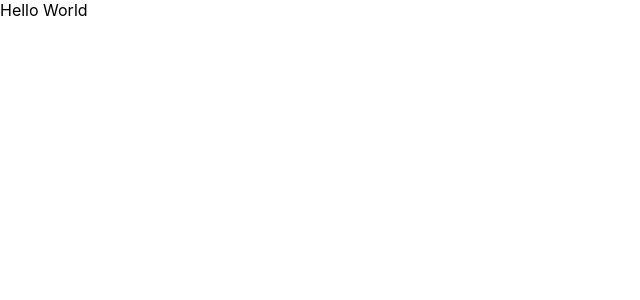
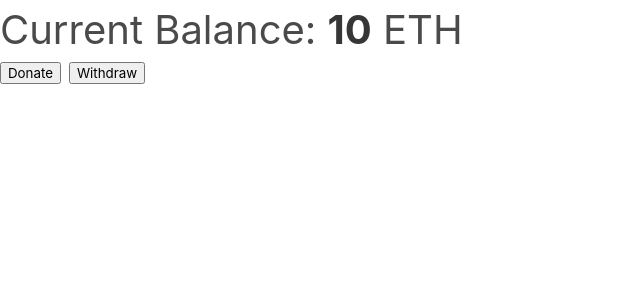
Before and after one commit to unknown91tech/faucet, a React (Create React App) app: page / in a window 1280 px wide. Shown: the top 300 px of the page, without its empty margins (0-640 px from the left). Built offline with nearby package versions, Linux system fonts and the light colour scheme.

Commit message:
till lec 67

```diff
--- a/package.json
+++ b/package.json
@@ -6,6 +6,7 @@
     "@testing-library/jest-dom": "^5.17.0",
     "@testing-library/react": "^13.4.0",
     "@testing-library/user-event": "^13.5.0",
+    "bulma": "^0.9.4",
     "react": "^18.2.0",
     "react-dom": "^18.2.0",
     "react-scripts": "5.0.1",
--- /dev/null
+++ b/src/App.css
@@ -0,0 +1,8 @@
+
+
+.faucet-wrapper {
+    height: 100%;
+    display: flex;
+    justify-content: center;
+    align-items: center;
+  }
--- a/src/App.js
+++ b/src/App.js
@@ -2,9 +2,17 @@
 
 function App() {
   return (
-    <div className="App">
-      Hello World
-    </div>
+    <>
+      <div className="faucet-wrapper">
+        <div className="faucet">
+          <div className="balance-view is-size-2">
+            Current Balance: <strong>10</strong> ETH
+          </div>
+          <button className="btn mr-2">Donate</button>
+          <button className="btn">Withdraw</button>
+        </div>
+      </div>
+    </>
   );
 }
 
--- a/src/index.css
+++ b/src/index.css
@@ -1,4 +1,10 @@
+
+html {
+  height: 100%;
+}
+
 body {
+  height: 100%;
   margin: 0;
   font-family: -apple-system, BlinkMacSystemFont, 'Segoe UI', 'Roboto', 'Oxygen',
     'Ubuntu', 'Cantarell', 'Fira Sans', 'Droid Sans', 'Helvetica Neue',
@@ -6,7 +12,9 @@
   -webkit-font-smoothing: antialiased;
   -moz-osx-font-smoothing: grayscale;
 }
-
+#root {
+  height: 100%;
+}
 code {
   font-family: source-code-pro, Menlo, Monaco, Consolas, 'Courier New',
     monospace;
--- a/src/index.js
+++ b/src/index.js
@@ -1,8 +1,10 @@
 import React from 'react';
 import ReactDOM from 'react-dom/client';
+import "bulma/css/bulma.min.css";
 import './index.css';
 import App from './App';
 import reportWebVitals from './reportWebVitals';
+
 
 const root = ReactDOM.createRoot(document.getElementById('root'));
 root.render(
```
Also changed, not shown: 1 other file (tests, documents, lock files or other folders).
